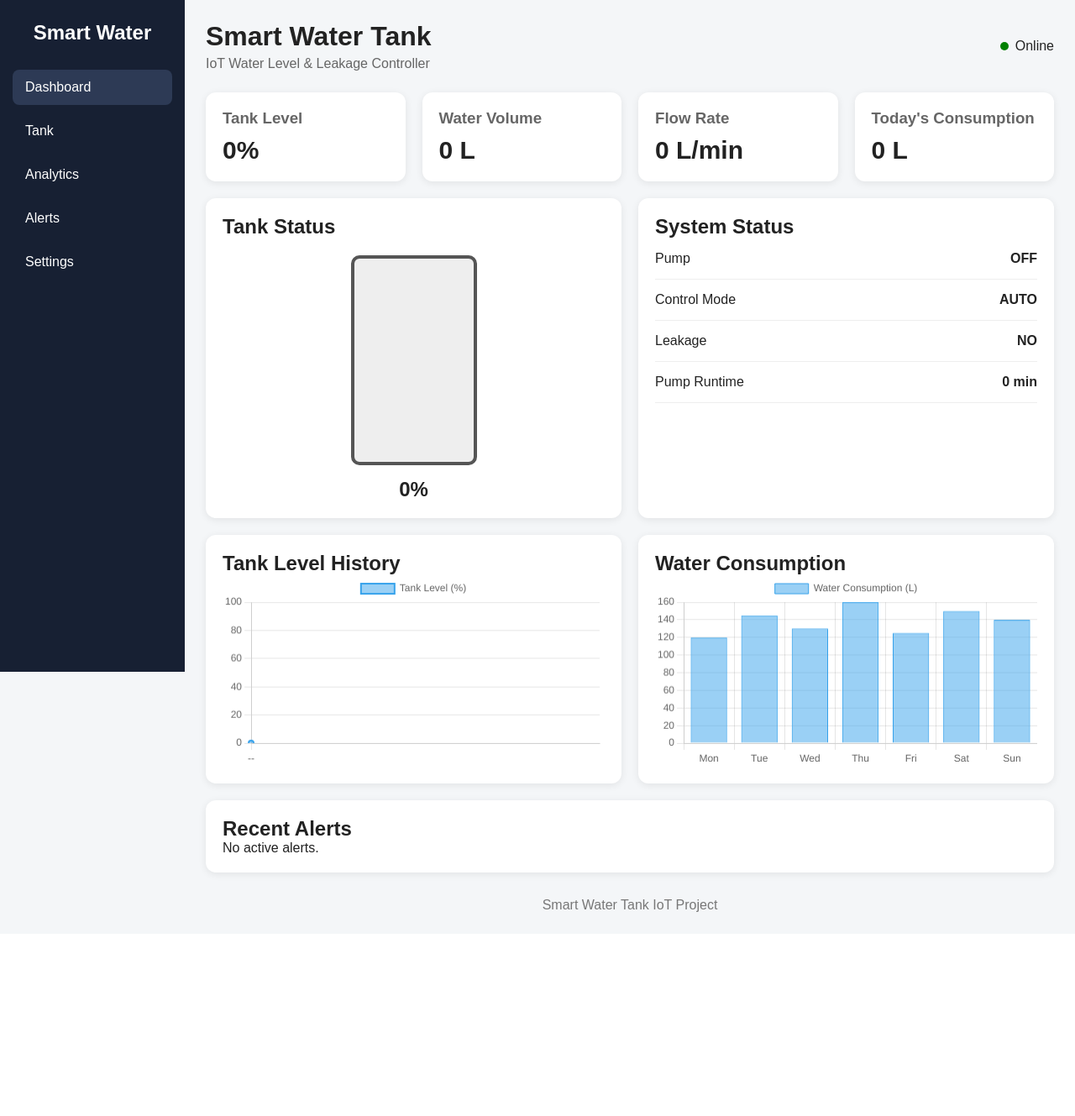
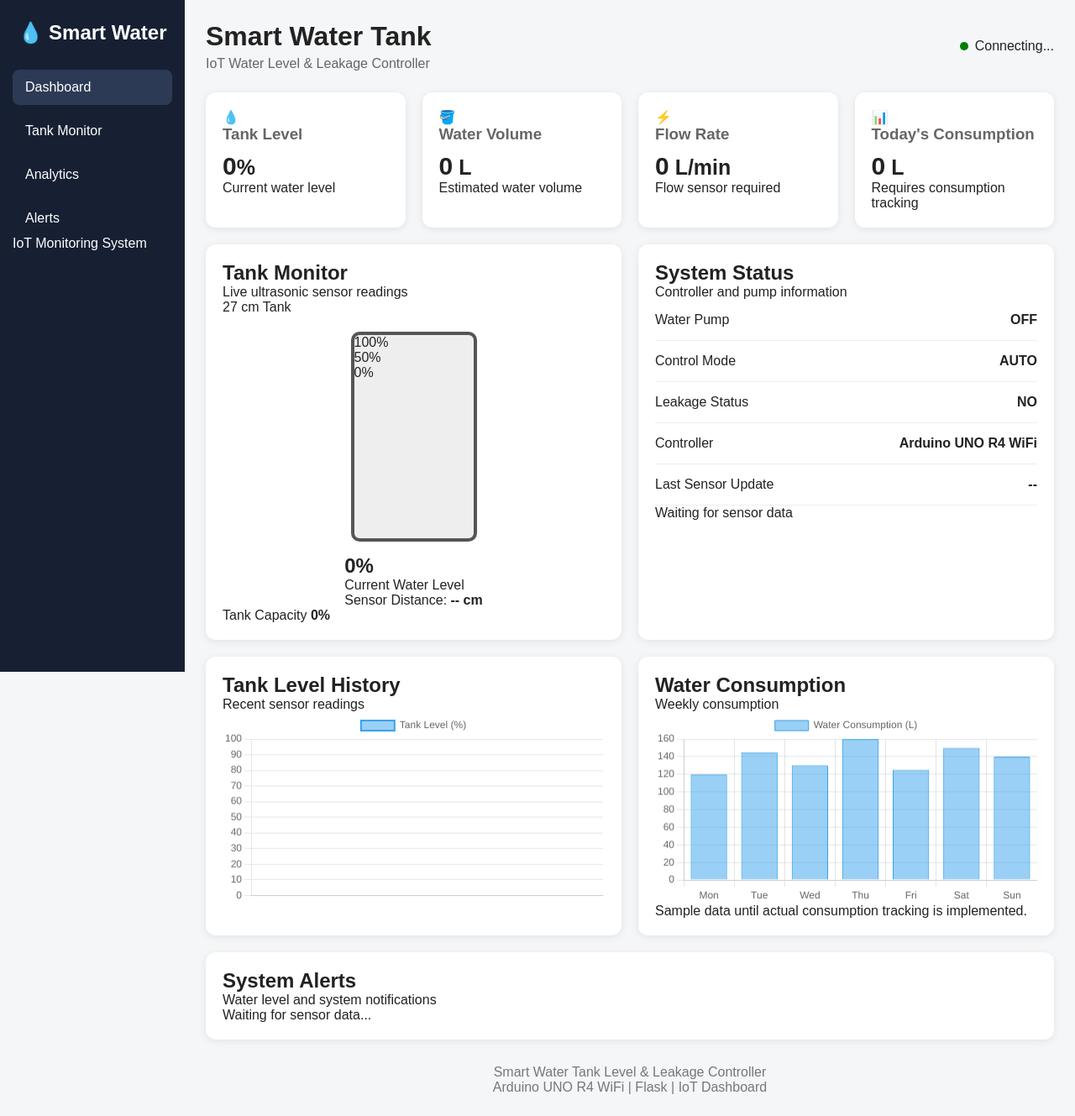
Before and after one commit to shakshiagrawalcsaiml/smart-water-tank-level-monitoring, a Flask app: page / in a window 1280 px wide. Shown: the whole page at 84% size. Before the commit the page ends 1086 px from the top, so only its background shows below. Run offline with Flask 3, Linux system fonts and the light colour scheme.

Commit message:
modify the dashboard

```diff
--- a/dashboard/templates/dashboard.html
+++ b/dashboard/templates/dashboard.html
@@ -1,6 +1,5 @@
 <!DOCTYPE html>
 <html lang="en">
-
 <head>
     <meta charset="UTF-8">
     <meta name="viewport" content="width=device-width, initial-scale=1.0">
@@ -9,115 +8,132 @@
 
     <link rel="stylesheet"
           href="{{ url_for('static', filename='css/style.css') }}">
+
+    <script src="https://cdn.jsdelivr.net/npm/chart.js"></script>
 </head>
 
 <body>
 
-    <!-- Sidebar -->
     <aside class="sidebar">
-
-        <h2>Smart Water</h2>
+        <h2>💧 Smart Water</h2>
 
         <nav>
-            <a href="#" class="active">Dashboard</a>
-            <a href="#">Tank</a>
-            <a href="#">Analytics</a>
-            <a href="#">Alerts</a>
-            <a href="#">Settings</a>
+            <a href="#overview" class="active">Dashboard</a>
+            <a href="#tank-section">Tank Monitor</a>
+            <a href="#analytics">Analytics</a>
+            <a href="#alerts-section">Alerts</a>
         </nav>
 
+        <div class="sidebar-footer">
+            IoT Monitoring System
+        </div>
     </aside>
 
-
-    <!-- Main Content -->
     <main class="main-content">
 
-        <!-- Header -->
         <header class="topbar">
-
             <div>
                 <h1>Smart Water Tank</h1>
                 <p>IoT Water Level & Leakage Controller</p>
             </div>
 
             <div class="connection-status">
-                <span class="status-dot"></span>
-                Online
+                <span class="status-dot" id="status-dot"></span>
+                <span id="connection-text">Connecting...</span>
+            </div>
+        </header>
+
+        <section id="overview" class="stats-grid">
+
+            <div class="card stat-card">
+                <div class="stat-icon">💧</div>
+                <h3>Tank Level</h3>
+                <p class="value">
+                    <span id="tank-level">--</span><small>%</small>
+                </p>
+                <p class="subtext">Current water level</p>
             </div>
 
-        </header>
-
-
-        <!-- Statistics -->
-        <section class="stats-grid">
-
-            <div class="card">
-                <h3>Tank Level</h3>
+            <div class="card stat-card">
+                <div class="stat-icon">🪣</div>
+                <h3>Water Volume</h3>
                 <p class="value">
-                    <span id="tank-level">--</span>%
+                    <span id="water-volume">--</span><small> L</small>
                 </p>
+                <p class="subtext">Estimated water volume</p>
             </div>
 
-            <div class="card">
-                <h3>Water Volume</h3>
+            <div class="card stat-card">
+                <div class="stat-icon">⚡</div>
+                <h3>Flow Rate</h3>
                 <p class="value">
-                    <span id="water-volume">--</span> L
+                    <span id="flow-rate">--</span><small> L/min</small>
                 </p>
+                <p class="subtext">Flow sensor required</p>
             </div>
 
-            <div class="card">
-                <h3>Flow Rate</h3>
-                <p class="value">
-                    <span id="flow-rate">--</span> L/min
-                </p>
-            </div>
-
-            <div class="card">
+            <div class="card stat-card">
+                <div class="stat-icon">📊</div>
                 <h3>Today's Consumption</h3>
                 <p class="value">
-                    <span id="consumption">--</span> L
+                    <span id="consumption">--</span><small> L</small>
                 </p>
+                <p class="subtext">Requires consumption tracking</p>
             </div>
 
         </section>
 
+        <section id="tank-section" class="dashboard-grid">
 
-        <!-- Tank and System Status -->
-        <section class="dashboard-grid">
-
-            <!-- Tank -->
-            <div class="card">
-
-                <h2>Tank Status</h2>
+            <div class="card tank-card">
+                <div class="section-heading">
+                    <div>
+                        <h2>Tank Monitor</h2>
+                        <p>Live ultrasonic sensor readings</p>
+                    </div>
+                    <span class="badge">27 cm Tank</span>
+                </div>
 
                 <div class="tank-container">
-
                     <div class="tank">
-
-                        <div id="water"
-                             class="water"
-                             style="height: 76%;">
-                        </div>
-
+                        <div id="water" class="water"></div>
+                        <div class="tank-mark mark-100">100%</div>
+                        <div class="tank-mark mark-50">50%</div>
+                        <div class="tank-mark mark-0">0%</div>
                     </div>
 
-                    <h2>
-                        <span id="tank-percentage">76</span>%
-                    </h2>
-
+                    <div class="tank-reading">
+                        <h2><span id="tank-percentage">--</span>%</h2>
+                        <p>Current Water Level</p>
+                        <p class="distance">
+                            Sensor Distance:
+                            <strong><span id="distance">--</span> cm</strong>
+                        </p>
+                    </div>
                 </div>
 
+                <div class="level-progress">
+                    <div class="progress-label">
+                        <span>Tank Capacity</span>
+                        <strong><span id="progress-text">0</span>%</strong>
+                    </div>
+                    <div class="progress-track">
+                        <div id="level-progress-bar"></div>
+                    </div>
+                </div>
             </div>
 
-
-            <!-- System Status -->
             <div class="card">
-
-                <h2>System Status</h2>
+                <div class="section-heading">
+                    <div>
+                        <h2>System Status</h2>
+                        <p>Controller and pump information</p>
+                    </div>
+                </div>
 
                 <div class="status-row">
-                    <span>Pump</span>
-                    <strong id="pump-status">ON</strong>
+                    <span>Water Pump</span>
+                    <strong id="pump-status" class="status-pill">--</strong>
                 </div>
 
                 <div class="status-row">
@@ -126,72 +142,78 @@
                 </div>
 
                 <div class="status-row">
-                    <span>Leakage</span>
-                    <strong id="leakage-status">NO</strong>
+                    <span>Leakage Status</span>
+                    <strong id="leakage-status">--</strong>
                 </div>
 
                 <div class="status-row">
-                    <span>Pump Runtime</span>
-                    <strong>
-                        <span id="pump-runtime">18</span> min
-                    </strong>
+                    <span>Controller</span>
+                    <strong>Arduino UNO R4 WiFi</strong>
                 </div>
 
+                <div class="status-row">
+                    <span>Last Sensor Update</span>
+                    <strong id="last-update">--</strong>
+                </div>
+
+                <div class="pump-indicator" id="pump-indicator">
+                    <span class="pump-light"></span>
+                    <span id="pump-message">Waiting for sensor data</span>
+                </div>
             </div>
 
         </section>
 
-
-        <!-- Charts -->
-        <section class="charts-grid">
+        <section id="analytics" class="charts-grid">
 
             <div class="card">
-
-                <h2>Tank Level History</h2>
+                <div class="section-heading">
+                    <div>
+                        <h2>Tank Level History</h2>
+                        <p>Recent sensor readings</p>
+                    </div>
+                </div>
 
                 <canvas id="tankChart"></canvas>
-
             </div>
 
-
             <div class="card">
-
-                <h2>Water Consumption</h2>
+                <div class="section-heading">
+                    <div>
+                        <h2>Water Consumption</h2>
+                        <p>Weekly consumption</p>
+                    </div>
+                </div>
 
                 <canvas id="consumptionChart"></canvas>
-
+                <p class="chart-note">
+                    Sample data until actual consumption tracking is implemented.
+                </p>
             </div>
 
         </section>
 
-
-        <!-- Alerts -->
-        <section class="card">
-
-            <h2>Recent Alerts</h2>
+        <section id="alerts-section" class="card alerts-card">
+            <div class="section-heading">
+                <div>
+                    <h2>System Alerts</h2>
+                    <p>Water level and system notifications</p>
+                </div>
+            </div>
 
             <div id="alerts">
-
-                <p>No active alerts.</p>
-
+                <p class="alert-item">Waiting for sensor data...</p>
             </div>
-
         </section>
 
-
         <footer>
-            Smart Water Tank IoT Project
+            <p>Smart Water Tank Level & Leakage Controller</p>
+            <p>Arduino UNO R4 WiFi | Flask | IoT Dashboard</p>
         </footer>
 
     </main>
 
-
-    <!-- Chart.js -->
-    <script src="https://cdn.jsdelivr.net/npm/chart.js"></script>
-
-    <!-- Our JavaScript -->
     <script src="{{ url_for('static', filename='js/dashboard.js') }}"></script>
 
 </body>
-
 </html>
```
